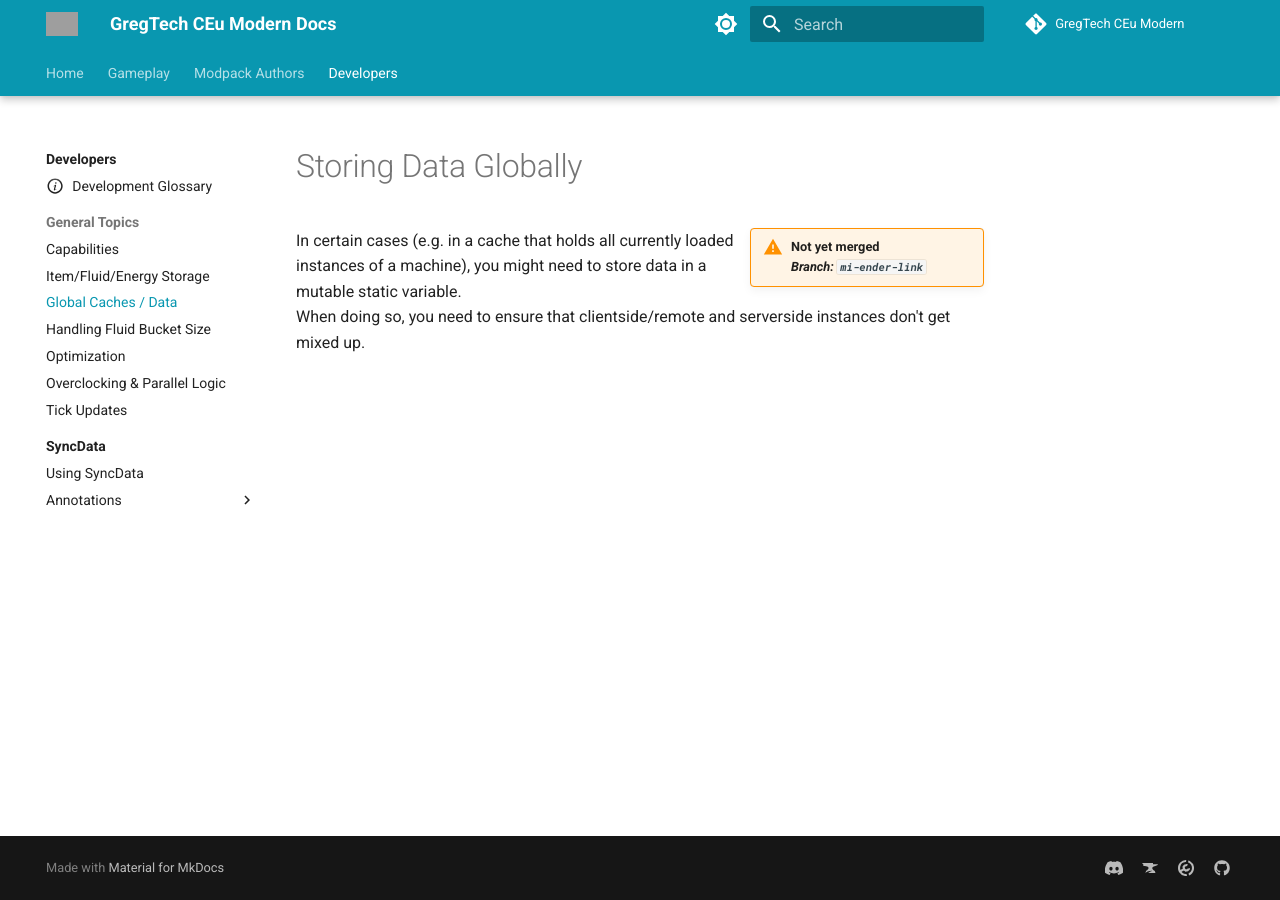
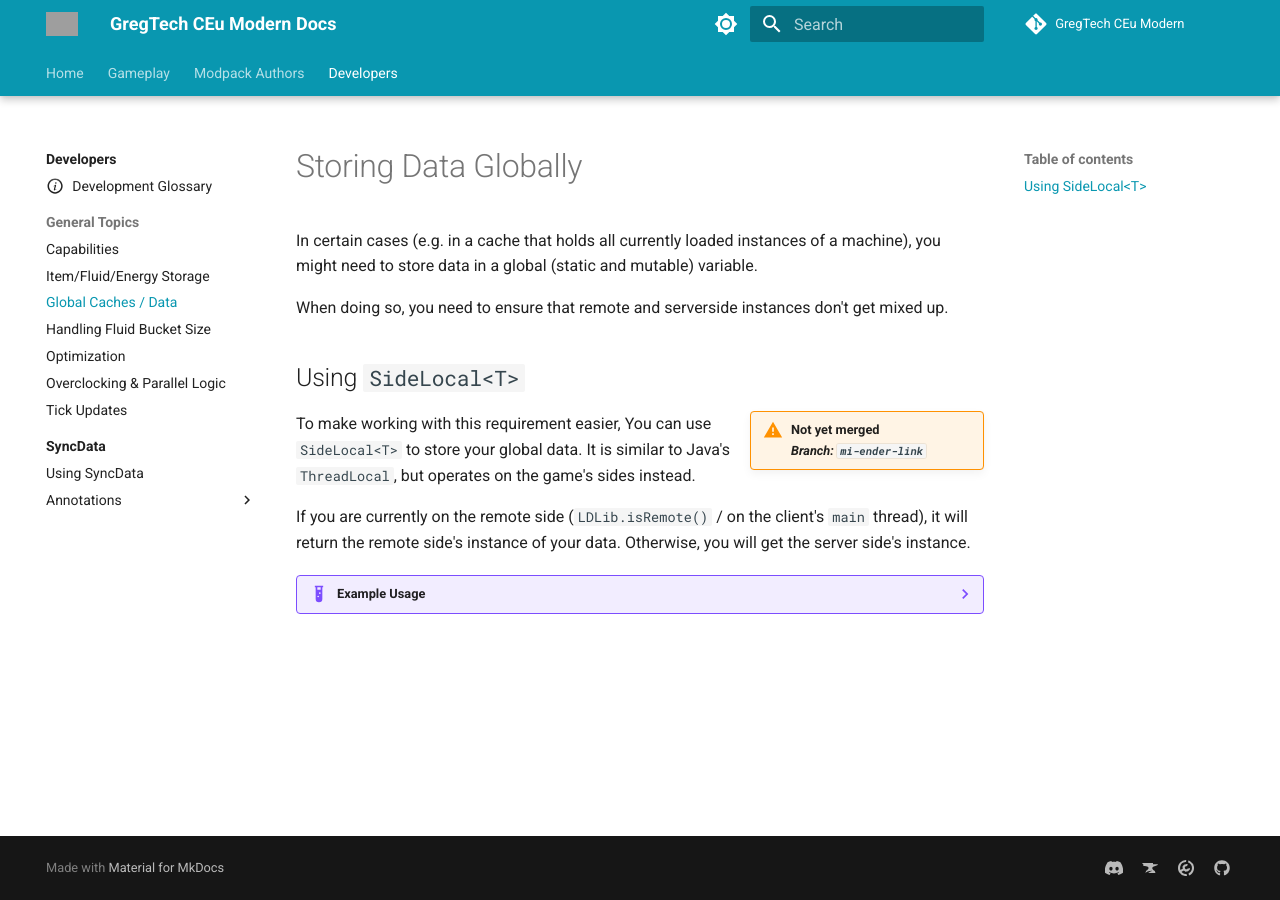
Before and after one commit to GregTechCEu/gtceu-modern-docs, an MkDocs documentation site: the page built from docs/Development/General-Topics/Global-Data.md, in a window 1280 px wide. Built offline with MkDocs 1.6.1 and Material for MkDocs 9.7.7, drawn with Linux system fonts in a browser that asks for light colours; comment, search, counter and statistics services are not loaded; grey boxes are pictures that could not be loaded.

Commit message:
add docs for SideLocal<T>

````diff
--- a/docs/Development/General-Topics/Global-Data.md
+++ b/docs/Development/General-Topics/Global-Data.md
@@ -5,8 +5,37 @@ title: Global Caches / Data
 
 # Storing Data Globally
 
+In certain cases (e.g. in a cache that holds all currently loaded instances of a machine), you might need to store data
+in a global (static and mutable) variable.
+
+When doing so, you need to ensure that remote and serverside instances don't get mixed up.
+
+
+## Using `SideLocal<T>`
+
 !!! warning inline end "Not yet merged<br>_Branch: `mi-ender-link`_"
 
-In certain cases (e.g. in a cache that holds all currently loaded instances of a machine), you might need to store data
-in a mutable static variable.
-When doing so, you need to ensure that clientside/remote and serverside instances don't get mixed up.
+To make working with this requirement easier, You can use `SideLocal<T>` to store your global data.
+It is similar to Java's `ThreadLocal`, but operates on the game's sides instead.
+
+If you are currently on the remote side (`LDLib.isRemote()` / on the client's `main` thread), it will return the
+remote side's instance of your data. Otherwise, you will get the server side's instance.
+
+??? example "Example Usage"
+
+    ```java
+    public class MyCache {
+        private static SideLocal<Map<UUID, MyData>> cache = new SideLocal<>(HashMap::new);
+
+        public static void cacheData(UUID id, MyData data) {
+            cache.get().put(id, data);
+        }
+
+        public static MyData getData(UUID id) {
+            return cache.get().get(id);
+        }
+    }
+    ```
+
+    Alternatively to passing an initializer for both instances to `SideLocal`'s constructor, you can also supply
+    separate instances for the remote and server side.
````
